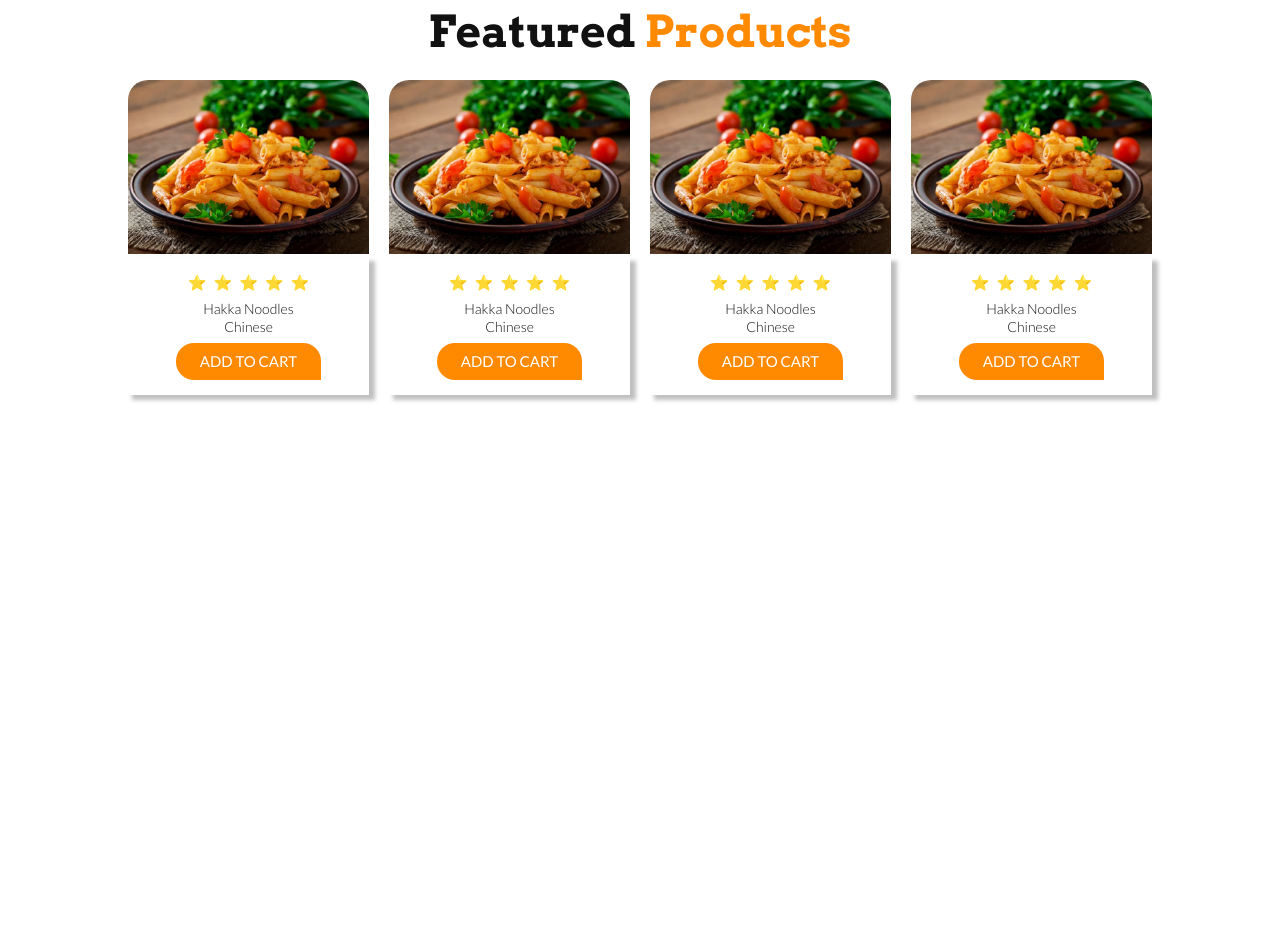
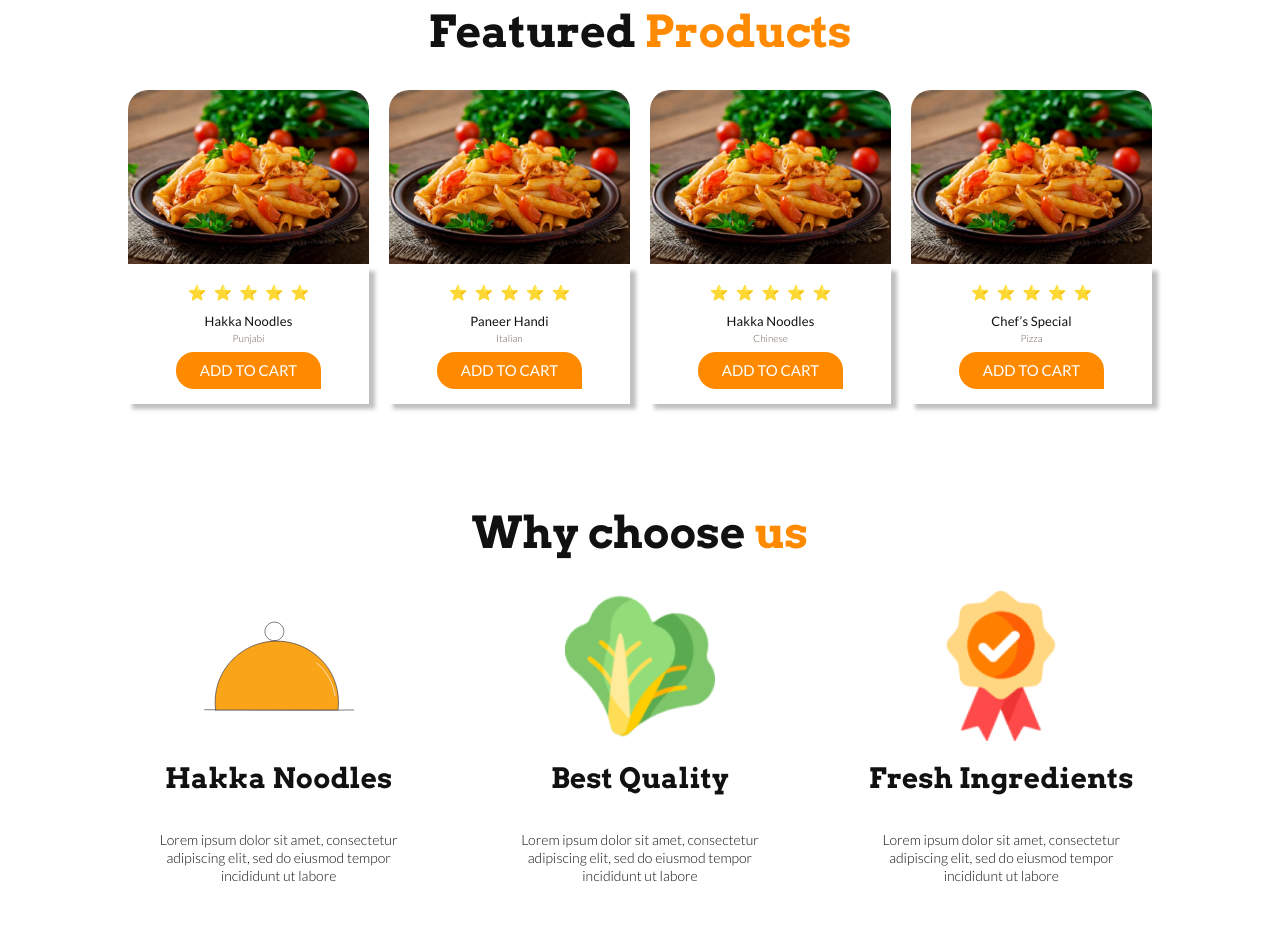
Before and after one commit to vonyms/cuisine, a website built with webpack: page dist/index.html in a window 1280 px wide. Shown: the part 534-1484 px from the top of the page. Before the commit the page ends 979 px from the top, so only its background shows below. Built offline with nearby package versions, Linux system fonts and the light colour scheme.

Commit message:
set section Why choose us

```diff
--- a/src/css/components/button.scss
+++ b/src/css/components/button.scss
@@ -1,4 +1,5 @@
 .btn {
+    text-align: center;
     font-size: 15px;
     text-transform: uppercase;
     color: var(--white);
--- a/src/css/components/card.scss
+++ b/src/css/components/card.scss
@@ -20,6 +20,51 @@
             gap: 7px;
             box-shadow: 5px 4px 4px 1px rgba(0, 0, 0, 0.25);
             padding: 15px;
+            text-align: center;
+        }
+    }
+
+    &-title {
+            text-align: center;
+            font-family: Lato;
+        &-bold {
+            font-size: 28px;
+            font-family: 'Arvo';
+            padding-bottom: 10px;
+            font-style: normal;
+            font-weight: 700;
+            line-height: 126.432%; /* 60.687px */
+            letter-spacing: 0.24px;
+            text-transform: capitalize;
+            height: 70px;
+        }
+        &-1 {
+            font-size: 13px;
+            font-weight: 600;
+            line-height: 170.432%; /* 34.086px */
+            letter-spacing: 0.1px;
+            text-transform: capitalize;
+        }
+        &-2 {
+            color: #6B5E4E;
+            font-size: 10px;
+            font-weight: 400;
+        }
+    }
+
+    &.card-type-2 {
+        gap: 60px;
+        .card-item {
+            &--image {
+                img {
+                    width: 150px;
+                    height: 150px;
+                }
+            }
+            &--body {
+                gap: 10px;
+                box-shadow: initial;
+            }
         }
     }
 }
--- a/src/css/components/global.scss
+++ b/src/css/components/global.scss
@@ -4,12 +4,15 @@
     box-sizing: border-box;
     line-height: 1.3;
 }
+
 ::selection {
     background-color: #ffd500a0;
 }
+
 html {
     scroll-behavior: smooth;
 }
+
 body {
     width: 100%;
     height: 100vh;
@@ -18,22 +21,27 @@ body {
     font-family: var(--font-family-1), serif;
     font-size: 14px;
 }
+
 a {
     color: initial;
     text-decoration: initial;
     display: block;
 }
+
 .section {
     padding: 50px 0;
     text-align: center;
+
     .title-1 {
-        padding-bottom: 20px;
+        padding-bottom: 30px;
     }
 }
+
 .container {
     max-width: 80%;
     margin: 0 auto;
 }
+
 .title {
     &-1 {
         font-family: 'Arvo', serif;
@@ -43,16 +51,9 @@ a {
         @media screen and (max-width: 1024px) {
             font-size: 2rem;
         }
-    }
-    &-primary {
-        color: var(--primary);
-    }
-}
-.title-2 {
-    font-size: 7rem;
-
-    @media screen and (max-width: 1100px) {
-        font-size: 4rem;
+        span {
+            color: var(--primary);
+        }
     }
 }
 
@@ -74,3 +75,26 @@ a {
     font-weight: 500;
     font-size: 16px;
 }
+
+.lc {
+    &-1 {
+        display: -webkit-box;
+        -webkit-line-clamp: 1;
+        -webkit-box-orient: vertical;
+        overflow: hidden;
+    }
+
+    &-2 {
+        display: -webkit-box;
+        -webkit-line-clamp: 2;
+        -webkit-box-orient: vertical;
+        overflow: hidden;
+    }
+
+    &-3 {
+        display: -webkit-box;
+        -webkit-line-clamp: 3;
+        -webkit-box-orient: vertical;
+        overflow: hidden;
+    }
+}
```
Also changed, not shown: dist/img/plat.svg (added), dist/index.html.
